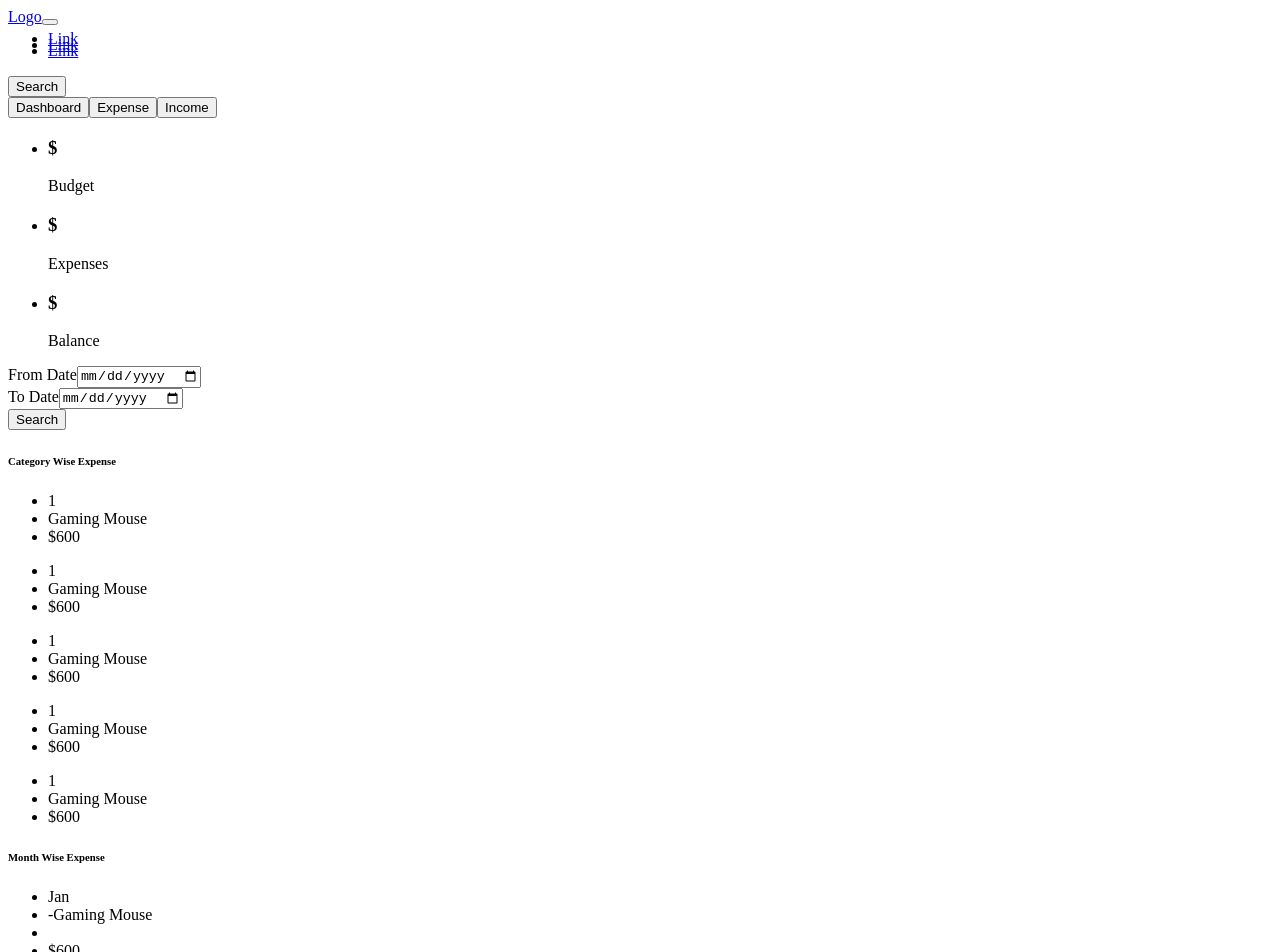
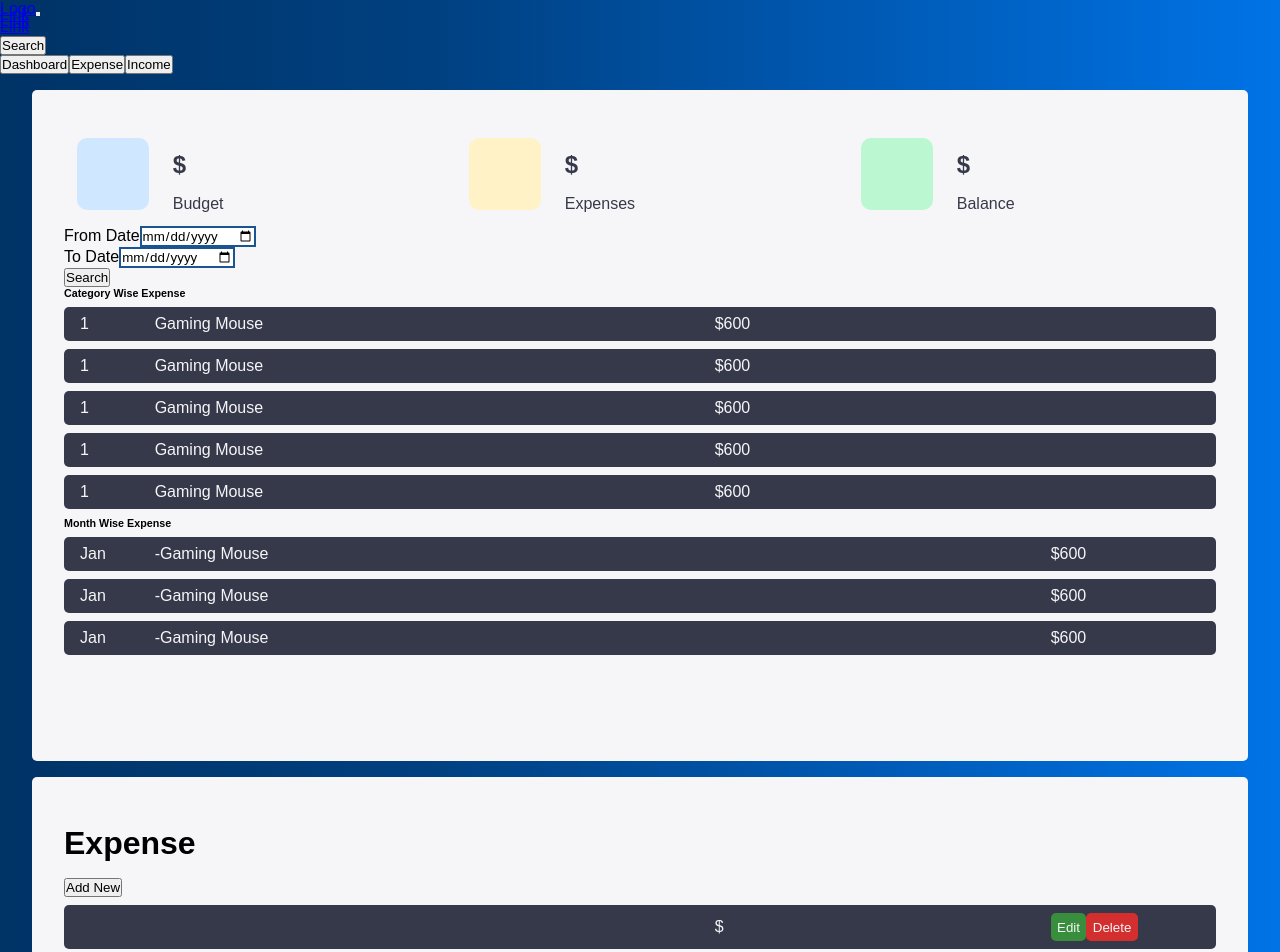
Before and after one commit to samndambuki/Budget-Planner-, an Angular app: page /home in a window 1280 px wide. Shown: the top 952 px of the page. Built offline with nearby package versions, Linux system fonts and the light colour scheme.

Commit message:
worked on master service and made login work successfully

```diff
--- a/src/app/pages/login/login.component.html
+++ b/src/app/pages/login/login.component.html
@@ -22,24 +22,8 @@
           <div class="field">
             <input
               type="text"
-              name="fullName"
-              [(ngModel)]="register.fullName"
-              placeholder="Full Name"
-            />
-          </div>
-          <div class="field">
-            <input
-              type="text"
-              name="emailId"
-              [(ngModel)]="register.emailId"
-              placeholder="Email Address"
-            />
-          </div>
-          <div class="field">
-            <input
-              type="text"
               name="userName"
-              [(ngModel)]="register.userName"
+              [(ngModel)]="loginObj.userName"
               placeholder="User Name"
             />
           </div>
@@ -47,14 +31,14 @@
             <input
               type="password"
               name="password"
-              [(ngModel)]="register.password"
+              [(ngModel)]="loginObj.password"
               placeholder="Password"
             />
           </div>
           <div class="pass-link"><a href="#">Forgot password?</a></div>
           <div class="field btn">
             <div class="btn-layer"></div>
-            <input type="button" value="Login" />
+            <input type="button" value="Login" (click)="onLogin()" />
           </div>
           <div class="signup-link">
             Not a member?
--- a/src/app/pages/login/login.component.ts
+++ b/src/app/pages/login/login.component.ts
@@ -1,6 +1,6 @@
 import { Component, inject } from '@angular/core';
 import { FormsModule } from '@angular/forms';
-import { RouterLink } from '@angular/router';
+import { Router, RouterLink } from '@angular/router';
 import { MasterService } from '../../services/master.service';
 
 @Component({
@@ -22,7 +22,14 @@ export class LoginComponent {
     password: '',
   };
 
+  loginObj: any = {
+    userName: '',
+    password: '',
+  };
+
   masterService = inject(MasterService);
+  router = inject(Router);
+
   createUser() {
     debugger;
     this.masterService.createUser(this.register).subscribe((res: any) => {
@@ -33,4 +40,16 @@ export class LoginComponent {
       }
     });
   }
+
+  onLogin() {
+    debugger;
+    this.masterService.loginUser(this.loginObj).subscribe((res: any) => {
+      if (res.result) {
+        sessionStorage.setItem('budgetUser', JSON.stringify(res.data));
+        this.router.navigateByUrl('home');
+      } else {
+        alert(res.message);
+      }
+    });
+  }
 }
--- a/src/app/services/master.service.ts
+++ b/src/app/services/master.service.ts
@@ -10,4 +10,8 @@ export class MasterService {
   createUser(obj: any) {
     return this.http.post(`${this.apiURL}AddNewUser`, obj);
   }
+
+  loginUser(obj: any) {
+    return this.http.post(`${this.apiURL}login`, obj);
+  }
 }
--- a/src/styles.css
+++ b/src/styles.css
@@ -1 +1,151 @@
 /* You can add global styles to this file, and also import other style files */
+.modal-header {
+    padding: 5px !important;
+    background-color: #fbc02d !important;
+}
+.modal-footer {
+    padding: 0px !important;
+}
+.form-control {
+    border: 2px solid #1a5591 !important;
+}
+.form-select {
+    border: 2px solid #1a5591 !important;
+}
+:root {
+    --light: #f6f6f9;
+    --primary: #1976d2;
+    --light-primary: #cfe8ff;
+    --grey: #fff;
+    --dark-grey: #aaaaaa;
+    --dark: #363949;
+    --danger: #d32f2f;
+    --light-danger: #fecdd3;
+    --warning: #fbc02d;
+    --light-warning: #fff2c6;
+    --success: #388e3c;
+    --light-success: #bbf7d0;
+}
+
+.income-card {
+    background: #94ce96;
+}
+/*================Cards Start================= */
+.container .cards {
+    display: grid;
+    grid-template-columns: repeat(auto-fit, minmax(240px, 1fr));
+    grid-gap: 1.5rem;
+    padding: 0rem;
+}
+
+.container .cards li {
+    padding: 0.8rem;
+    background-color: var(--light);
+    border-radius: 5px;
+    display: flex;
+    align-items: center;
+    gap: 1.5rem;
+    cursor: pointer;
+    transition: all 0.3s ease-in;
+}
+
+.container .cards li:hover {
+    transform: translateY(-10px);
+}
+
+.container .cards li .fa {
+    width: 4.5rem;
+    height: 4.5rem;
+    border-radius: 10px;
+    font-size: 36px;
+    display: flex;
+    align-items: center;
+    justify-content: center;
+}
+
+.container .cards li:nth-child(1) .fa {
+    background-color: var(--light-primary);
+    color: var(--primary);
+}
+
+.container .cards li:nth-child(2) .fa {
+    background-color: var(--light-warning);
+    color: var(--warning);
+}
+
+.container .cards li:nth-child(3) .fa {
+    background-color: var(--light-success);
+    color: var(--success);
+}
+
+.container .cards li .info h3 {
+    font-size: 1.5rem;
+    font-weight: 600;
+    color: var(--dark);
+}
+
+.container .cards li .info p {
+    color: var(--dark);
+}
+
+/*================Cards Close================= */
+/*==================Start Table Content============= */
+.tbl_content {
+    padding: 2rem;
+    background-color: var(--light);
+    margin: 1rem 2rem;
+    border-radius: 5px;
+}
+
+.tbl_content h3 {
+    font-size: 2rem;
+    margin: 1rem 0;
+}
+
+.tbl_tr_content {
+    display: grid;
+    list-style-type: none;
+    grid-template-columns: 1fr 50% 30% 2fr;
+    align-items: center;
+    background-color: var(--dark);
+    color: var(--light);
+    padding: 0.5rem 1rem;
+    border-radius: 5px;
+    margin: 0.5rem 0;
+    cursor: pointer;
+}
+
+.tbl_data {
+    overflow-y: auto;
+    height: 200px;
+}
+
+.tbl_tr_content button {
+    outline: none;
+    border: none;
+    color: var(--light);
+    padding: 0.4rem;
+    border-radius: 5px;
+    cursor: pointer;
+    background-color: var(--danger);
+}
+body {
+    height: 100%;
+    width: 100%;
+    place-items: center;
+    background: -webkit-linear-gradient(left, #003366,#004080,#0059b3
+  , #0073e6);
+}
+*{
+    margin: 0;
+    padding: 0;
+    box-sizing: border-box;
+    font-family: 'Poppins', sans-serif;
+  }
+.tbl_tr_content button:active {
+    transform: scale(0.98);
+}
+
+.tbl_tr_content button:first-child {
+    background-color: var(--success);
+}
```
